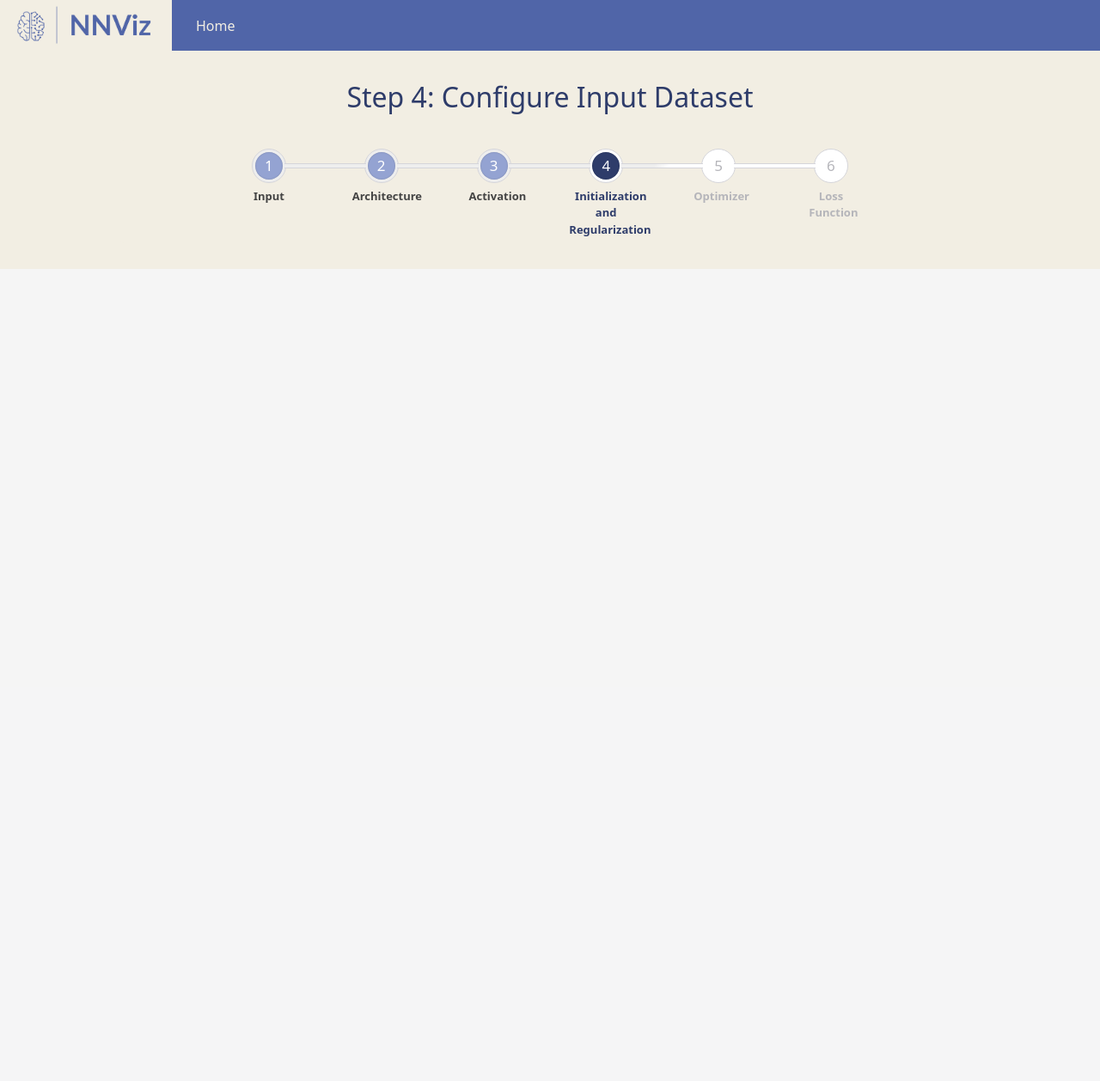
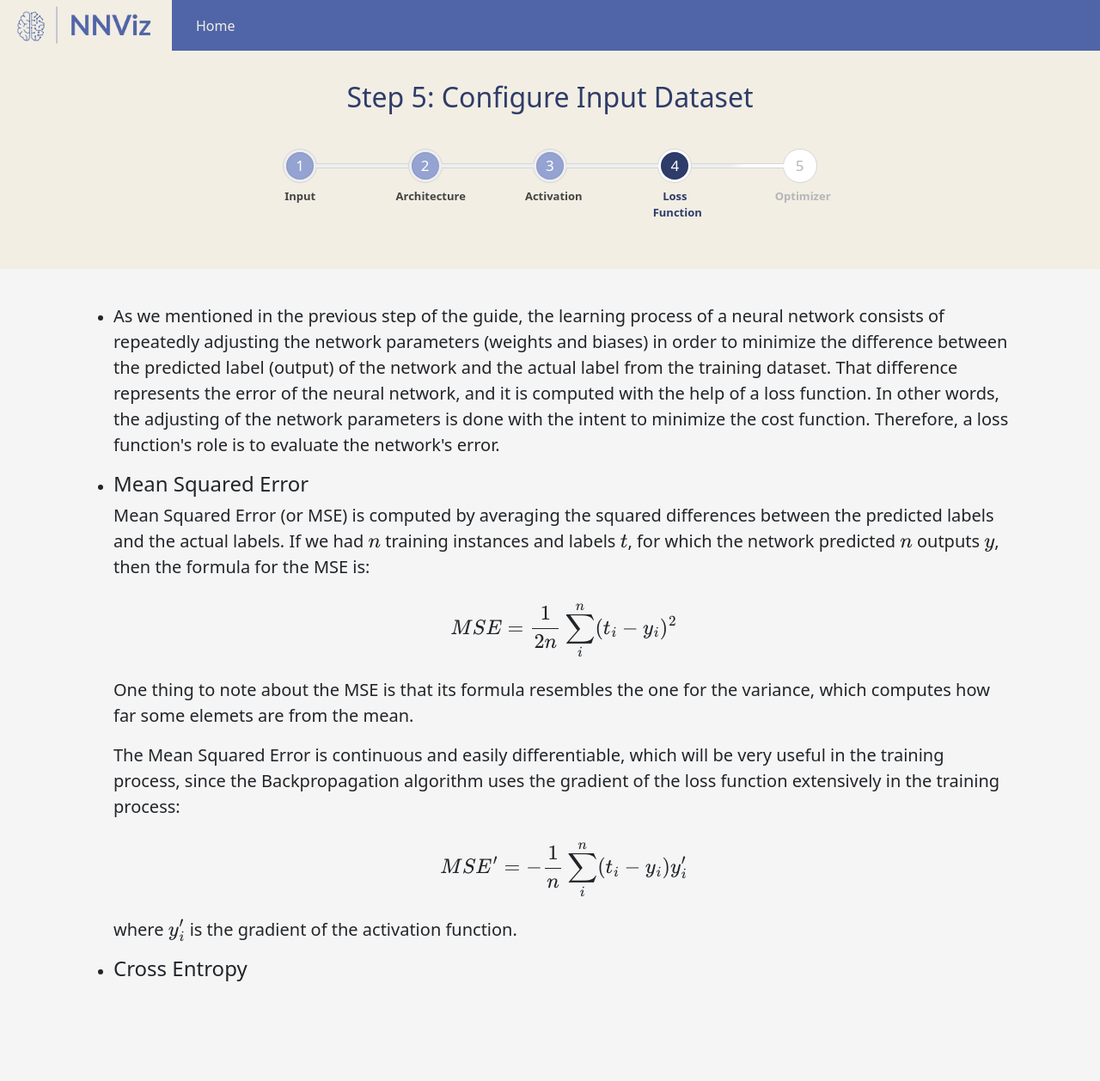
Before and after one commit to Vlad-Enia/Neural_Network_Visualiser_V2, a Flask app: template templates/guide_4.html in a window 1280 px wide. Shown: the whole page at 86% size. Before the commit the page ends 313 px from the top, so only its background shows below. Run offline with Flask 2, Linux system fonts and the light colour scheme; the template is opened without the code that fills it, so the values that code supplies are empty.

Commit message:
Added softmax for the guide page 3. Guide page 4 in progress

```diff
--- a/static/stylesheets/progress.css
+++ b/static/stylesheets/progress.css
@@ -38,11 +38,11 @@
 }
 .progress .bar {
   position: relative;
-  width: 95px;
+  width: 107px;
   height: 6px;
   top: 17px;
-  margin-left: -155px;
-  margin-right: -155px;
+  margin-left: -190px;
+  margin-right: -190px;
   border-left: none;
   border-right: none;
   border-radius: 0;
--- a/templates/guide_4.html
+++ b/templates/guide_4.html
@@ -5,6 +5,7 @@
         <script src="https://ajax.googleapis.com/ajax/libs/jquery/3.6.0/jquery.min.js"></script>
         <link href="https://cdn.jsdelivr.net/npm/bootstrap@5.0.2/dist/css/bootstrap.min.css" rel="stylesheet" integrity="sha384-EVSTQN3/azprG1Anm3QDgpJLIm9Nao0Yz1ztcQTwFspd3yD65VohhpuuCOmLASjC" crossorigin="anonymous">
         <script src="https://cdn.jsdelivr.net/npm/bootstrap@5.0.2/dist/js/bootstrap.bundle.min.js" integrity="sha384-MrcW6ZMFYlzcLA8Nl+NtUVF0sA7MsXsP1UyJoMp4YLEuNSfAP+JcXn/tWtIaxVXM" crossorigin="anonymous"></script>
+        <script id="MathJax-script" async src="https://cdn.jsdelivr.net/npm/mathjax@3/es5/tex-mml-chtml.js"></script>
         <script src="../static/scripts/indexScript.js"></script>
         <link href="https://fonts.googleapis.com/css?family=Montserrat" rel="stylesheet">
         <link rel="stylesheet" href="../static/stylesheets/generalStyle.css">
@@ -28,7 +29,7 @@
             </nav>
         </div>
         <div class="header">
-            <h2><b>Step 4:</b> Configure Input Dataset</h2>
+            <h2><b>Step 5:</b> Configure Input Dataset</h2>
             <div class="progress">
                 <div class="circle done">
                     <span class="label">1</span>
@@ -44,25 +45,64 @@
                     <span class="label">3</span>
                     <p id="activation" class="title">Activation</p>
                 </div>
+{#                <span class="bar"></span>#}
+{#                <div class="circle">#}
+{#                    <span class="label">4</span>#}
+{#                    <p id="regularizer" class="title">&nbsp;&nbsp;Initialization &nbsp;&nbsp;&nbsp;&nbsp;&nbsp;&nbsp; and  Regularization</p>#}
+{#                </div>#}
                 <span class="bar done"></span>
                 <div class="circle active">
                     <span class="label">4</span>
-                    <p id="regularizer" class="title">&nbsp;&nbsp;Initialization &nbsp;&nbsp;&nbsp;&nbsp;&nbsp;&nbsp; and  Regularization</p>
+                    <p id="loss" class="title">&nbsp;&nbsp;&nbsp;Loss &nbsp;Function</p>
                 </div>
                 <span class="bar active"></span>
                 <div class="circle">
                     <span class="label">5</span>
                     <p id="optimizer" class="title">Optimizer</p>
                 </div>
-                <span class="bar"></span>
-                <div class="circle">
-                    <span class="label">6</span>
-                    <p id="loss" class="title">&nbsp;&nbsp;&nbsp;Loss &nbsp;Function</p>
-                </div>
             </div>
         </div>
         <div id="content">
-            <div class="introduction">
+            <div class="introduction" id="why-div">
+                <ul>
+                    <li>
+                        <p>
+                            As we mentioned in the previous step of the guide, the learning process of a neural network consists of repeatedly adjusting
+                            the network parameters (weights and biases) in order to minimize the difference between the predicted label (output) of the
+                            network and the actual label from the training dataset. That difference represents the <b>error</b> of the neural network, and
+                            it is computed with the help of a <b>loss function</b>.
+
+                            In other words, the adjusting of the network parameters is done with the intent to <b>minimize the cost function</b>. Therefore, a
+                            loss function's role is to evaluate the network's error.
+                        </p>
+                    </li>
+                    <li>
+                        <h4>Mean Squared Error</h4>
+                        <p>
+                            <b>Mean Squared Error</b> (or <b>MSE</b>) is computed by averaging the squared differences between the predicted labels and the actual
+                            labels. If we had \(n\) training instances and labels \(t\), for which the network predicted \(n\) outputs \(y\), then the formula for the
+                            <b>MSE</b> is:
+                            \[
+                                MSE = \frac{1}{2n} \sum_{i}^{n}(t_i - y_i)^{2}
+                            \]
+                        </p>
+                        <p>
+                            One thing to note about the MSE is that its formula resembles the one for the variance, which computes how far some elemets are
+                            from the mean.
+                        </p>
+                        <p>
+                            The Mean Squared Error is continuous and easily differentiable, which will be very useful in the training process, since the <b>Backpropagation</b>
+                            algorithm uses the gradient of the loss function extensively in the training process:
+                            \[
+                                MSE' = -\frac{1}{n} \sum_{i}^{n}(t_i - y_i)y_i'
+                            \]
+                            where \(y_i'\) is the gradient of the activation function.
+                        </p>
+                    </li>
+                    <li>
+                        <h4>Cross Entropy</h4>
+                    </li>
+                </ul>
             </div>
         </div>
     </body>
```
Also changed, not shown: templates/guide_1.html (+6 -7 lines), templates/guide_2.html (+6 -6 lines), templates/guide_3.html (+41 -6 lines), templates/guide_5.html (+8 -8 lines), templates/guide_6.html (deleted, +0 -69 lines).
